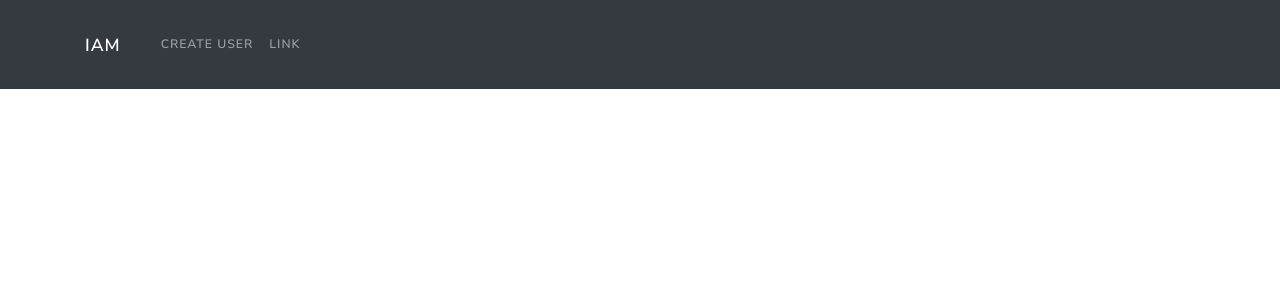
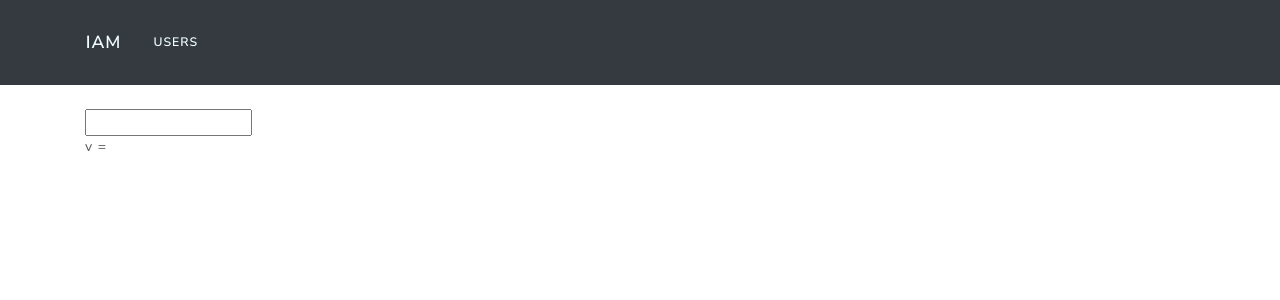
Before and after one commit to kursor666/iam-ui, a React (Create React App) app: page / in a window 1280 px wide. Shown: the top 300 px of the page. Built offline with nearby package versions, Linux system fonts and the light colour scheme.

Commit message:
Routing. User list container. Some tries.

```diff
--- a/src/Components/App/App.js
+++ b/src/Components/App/App.js
@@ -1,14 +1,20 @@
-import React, {Component} from 'react';
+import React from 'react';
 import {NavbarB} from "../NavbarB/NavbarB";
+import {BrowserRouter, Route} from "react-router-dom";
+import {UsersListContainer} from "../../Containers/UsersList/UsersListContainer";
 
-class App extends Component {
-    render() {
-        return (
+export const App = () => {
+    return (
+        <BrowserRouter>
             <div>
                 <NavbarB/>
+                <div className='container'>
+                    <Route path='/' exact component={UsersListContainer}/>
+                    <Route path='/users' exact component={UsersListContainer}/>
+                </div>
             </div>
-        );
-    }
+        </BrowserRouter>
+    );
 }
 
 export default App;
--- /dev/null
+++ b/src/Components/NavbarB/NavbarB.css
@@ -0,0 +1,4 @@
+.navlink{
+    color: azure;
+    margin: 2%;
+}
--- a/src/Components/NavbarB/NavbarB.js
+++ b/src/Components/NavbarB/NavbarB.js
@@ -1,23 +1,19 @@
-import React, {PureComponent} from 'react';
+import React from 'react';
+import './NavbarB.css';
 
 import "bootswatch/dist/lux/bootstrap.css";
-import {Navbar, Nav, Container} from "react-bootstrap";
+import {Container, Nav, Navbar} from "react-bootstrap";
+import {NavLink} from "react-router-dom";
 
-export class NavbarB extends PureComponent {
-    render() {
-        return (
+export const NavbarB = () =>
     <Navbar bg="dark" expand="lg" variant="dark">
         <Container>
-                    <Navbar.Brand href="#home">IAM</Navbar.Brand>
-                    <Navbar.Toggle aria-controls="basic-navbar-nav" />
+            <Navbar.Brand><NavLink to='/users' className='navlink'>IAM</NavLink></Navbar.Brand>
+            <Navbar.Toggle aria-controls="basic-navbar-nav"/>
             <Navbar.Collapse id="basic-navbar-nav" className="justify-content-end">
                 <Nav className="mr-auto" bg="dark">
-                            <Nav.Link href="users/create">Create user</Nav.Link>
-                            <Nav.Link href="#link">Link</Nav.Link>
+                    <NavLink to='/users' className='navlink'>Users</NavLink>
                 </Nav>
             </Navbar.Collapse>
         </Container>
-            </Navbar>
-        );
-    }
-}
+    </Navbar>;
--- /dev/null
+++ b/src/Components/Users/List/UsersList.js
@@ -0,0 +1,6 @@
+import React from 'react';
+
+export const UsersList = (props) => {
+
+    return (<label>v = {props.name}</label>);
+};
--- /dev/null
+++ b/src/Components/Users/SearchBox/UsersSearchBox.js
@@ -0,0 +1,9 @@
+import React from 'react';
+
+export const UsersSearchBox = (props) => {
+
+    return (
+        <div>
+            <input type='text' onChange={event => props.change(event.target.value)}/>
+        </div>);
+};
--- /dev/null
+++ b/src/Containers/UsersList/UsersListContainer.js
@@ -0,0 +1,14 @@
+import React, {useState} from 'react';
+import {UsersSearchBox} from "../../Components/Users/SearchBox/UsersSearchBox";
+import {UsersList} from "../../Components/Users/List/UsersList";
+
+export const UsersListContainer = () => {
+    let [searchName, setName] = useState("");
+
+    const setSearchName = (name) => setName(name);
+
+    return <div className='pt-4'>
+        <UsersSearchBox change={setSearchName}/>
+        <UsersList name={searchName}/>
+    </div>;
+};
```
Also changed, not shown: 1 other file (tests, documents, lock files or other folders). Lines whose indentation alone changed are shown as unchanged.
